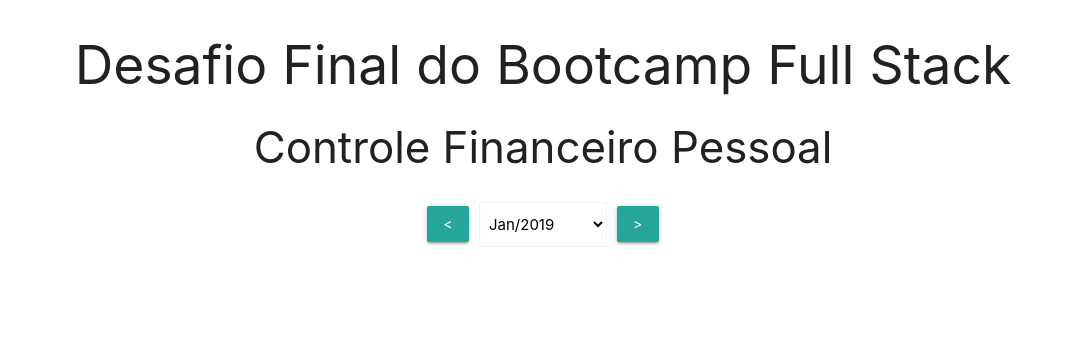
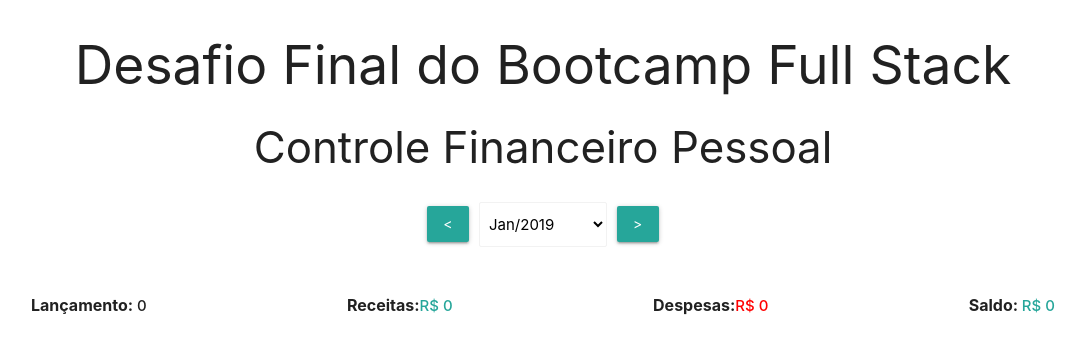
Before and after one commit to thiagorcode/DesafioFinal-Bootcamp, a React (Create React App) app in the folder client/: page / in a window 1280 px wide. Shown: the top 352 px of the page, without its empty margins (97-1182 px from the left). Built offline with nearby package versions, Linux system fonts and the light colour scheme.

Commit message:
Added http Router, balance.js,and insert.js

```diff
--- a/client/src/App.js
+++ b/client/src/App.js
@@ -1,13 +1,26 @@
-import React from 'react';
+import React, { useState } from 'react';
 import Select from './components/Select';
 
+import ServiceHttp from "./services/TransactionService";
+import Balance from './components/Balance';
+import Insert from './components/Insert';
+
 export default function App() {
+  const [current, setCurrent] = useState("");
+
+  const handleGetAll = async (date) => {
+    const currentTrasanction = await ServiceHttp.getAll(date)
+    setCurrent(currentTrasanction.data)
+    //console.log(current)
+  }
 
   return (
     <div className="center">
       <h2>Desafio Final do Bootcamp Full Stack</h2>
       <h3>Controle Financeiro Pessoal</h3>
-      <Select />
+      <Select onChange={handleGetAll} />
+      <Balance transanctions={current || 0} />
+      <Insert />
     </div>
   )
 
--- /dev/null
+++ b/client/src/components/Balance.js
@@ -0,0 +1,18 @@
+import React from 'react'
+import helperCalculated from "./helpers/Calculated"
+
+import css from "./style.module.css"
+
+export default function Balance({ transanctions }) {
+
+   const result = helperCalculated.result(transanctions)
+
+   return (
+      <div className={css.flexRow}>
+         <p>Lançamento: <span>{transanctions.length || 0}</span> </p>
+         <p>Receitas:<span style={{ color: "#26A69A" }}>R$ {result.some}</span>  </p>
+         <p>Despesas:<span style={{ color: "red" }}>R$ {result.negative}</span> </p>
+         <p>Saldo: <span style={{ color: "#26A69A" }}>R$ {result.total}</span> </p>
+      </div>
+   )
+}
--- /dev/null
+++ b/client/src/components/Insert.js
@@ -0,0 +1,12 @@
+import React from 'react'
+
+export default function Insert() {
+
+   // 1 () Criar o get para busca no BD ou nas variáveis do React.input
+   // 2 () Criar rota de post do create.
+   return (
+      <div>
+
+      </div>
+   )
+}
--- a/client/src/components/Select.js
+++ b/client/src/components/Select.js
@@ -1,15 +1,16 @@
 import React, { useState } from 'react'
 import css from "./style.module.css"
 
-export default function Select() {
+export default function Select({ onChange }) {
    const months = ["Jan", "Fev", "Mar", "Abr", "Mai", "Jun", "Jul", "Ago", "Set", "Out", "Nov", "Dez"];
    const years = [2019, 2020, 2021];
-   let [option, setOption] = useState([])
+   // let [option, setOption] = useState([])
 
 
 
    const handleSelect = (event) => {
-      console.log(event.target)
+      //console.log(event.target.value);
+      onChange(event.target.value); // Devolve para APP os dados do select (value dos options)
    }
    const handleClickDecrement = (event) => {
       console.log(event.target)
@@ -18,7 +19,7 @@ export default function Select() {
    return (
       <div className={css.container} >
          <button className="btn waves-effect waves-ligh" onClick={handleClickDecrement}>{"<"}</button>
-         <select className={css.select} onChange={handleSelect} on >
+         <select className={css.select} onChange={handleSelect} >
             {
                years.map(year => {
                   return (
--- /dev/null
+++ b/client/src/components/helpers/Calculated.js
@@ -0,0 +1,35 @@
+
+const result = (transanctions) => {
+   let negative = 0
+   let some = 0
+   let total = 0
+   if (transanctions !== 0) {
+      let newBalance = transanctions.report.map(transaction => {
+         const { value, type } = transaction;
+         let id = 0
+         return {
+            id: ++id,
+            value,
+            type,
+         }
+      })
+      some = newBalance.reduce((acc, curr) => {
+         return curr.type === "+" ? acc + curr.value : acc + 0;
+
+      }, 0);
+
+      negative = newBalance.reduce((acc, curr) => {
+         return curr.type === "-" ? acc + curr.value : acc + 0;
+
+      }, 0);
+
+      total = some - negative;
+
+      return { negative, some, total }
+   }
+   else {
+      return { some, negative, total }
+   }
+}
+
+export default { result }
--- a/client/src/components/style.module.css
+++ b/client/src/components/style.module.css
@@ -9,3 +9,18 @@
    width: 10%;
    margin: 0 10px;
 }
+.flexRow {
+   width: 80%;
+   margin: 0 auto;
+   display: flex;
+   justify-content: space-between;
+   align-items: center;
+}
+.flexRow p {
+   font-size: 16px;
+   font-weight: bold;
+}
+.flexRow p span {
+   font-weight: 500;
+   font-size: 15px;
+}
--- /dev/null
+++ b/client/src/http-common.js
@@ -0,0 +1,9 @@
+import axios from 'axios';
+
+// !URL da API
+export default axios.create({
+   baseURL: 'http://localhost:3001/api/transaction',
+   headers: {
+      'Content-type': 'application/json',
+   },
+});
--- /dev/null
+++ b/client/src/services/TransactionService.js
@@ -0,0 +1,7 @@
+import http from "../http-common";
+const getAll = (date) => {
+   return http.get(`?period=${date}`)
+}
+
+
+export default { getAll };
```
